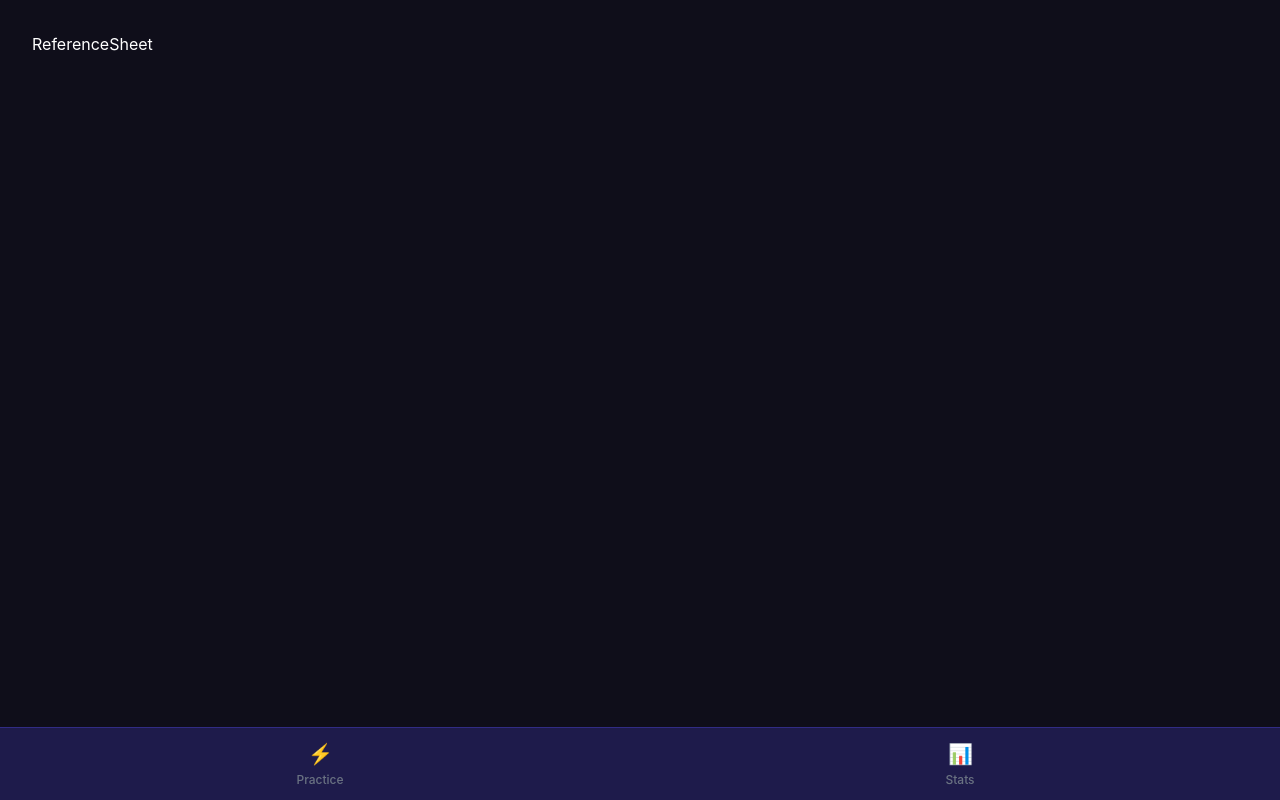
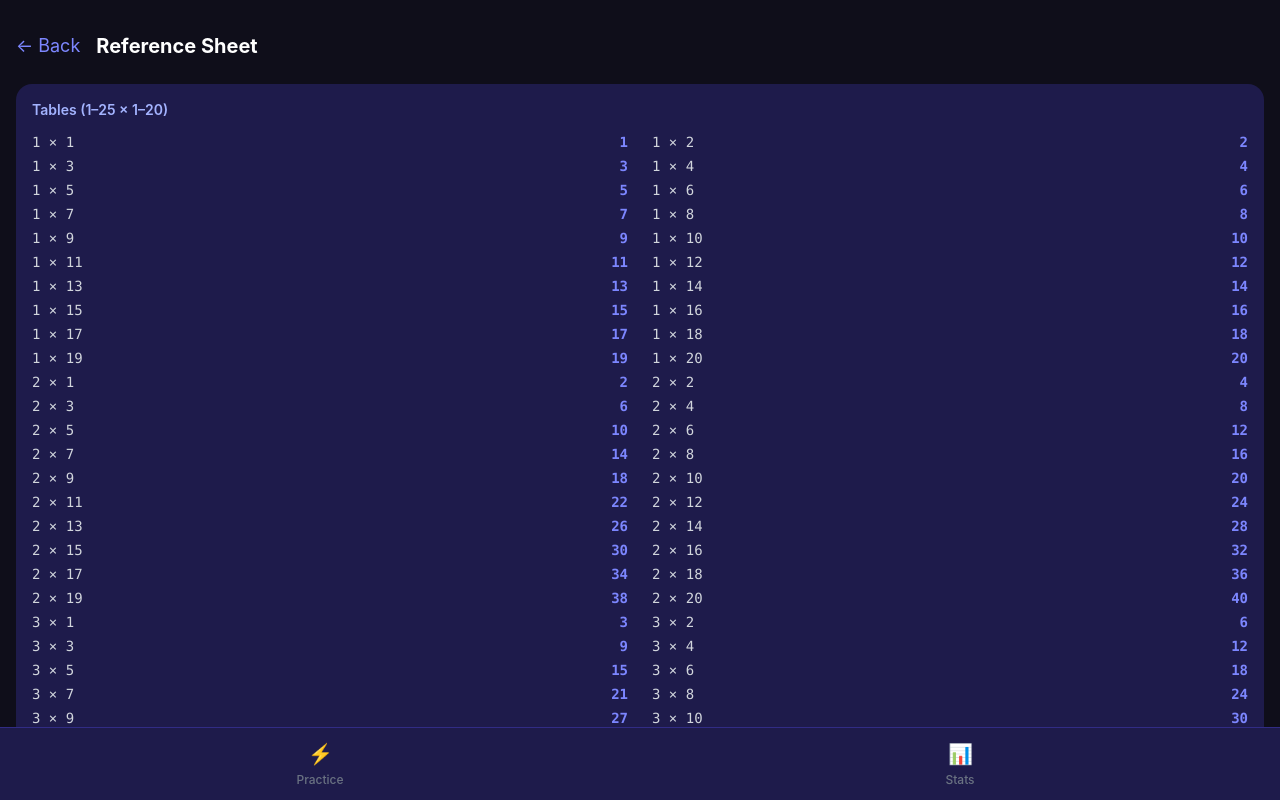
Before and after one commit to VedanshKamdar/speed-math, a React (Vite) app: page /reference in a window 1280 px wide. Shown: the top 800 px of the page. Built offline with nearby package versions, Linux system fonts and the light colour scheme.

Commit message:
feat: add Reference Sheet screen with all 617 question values

```diff
--- a/src/screens/ReferenceSheet.jsx
+++ b/src/screens/ReferenceSheet.jsx
@@ -1 +1,47 @@
-export default function ReferenceSheet() { return <div className="p-8">ReferenceSheet</div> }
+import { useNavigate } from 'react-router-dom'
+import { QUESTION_BANK, CATEGORIES } from '../data/questionBank'
+
+const CATEGORY_LABELS = {
+  tables: 'Tables (1–25 × 1–20)',
+  squares: 'Perfect Squares (1²–25²)',
+  cubes: 'Perfect Cubes (1³–12³)',
+  'powers-base2': 'Powers of 2 (2¹–2¹⁵)',
+  'powers-base3': 'Powers of 3 (3¹–3⁸)',
+  'powers-base4': 'Powers of 4 (4¹–4⁶)',
+  'powers-base5': 'Powers of 5 (5¹–5⁵)',
+  'powers-base6': 'Powers of 6 (6¹–6⁴)',
+  'powers-base7': 'Powers of 7 (7¹–7⁴)',
+  'powers-base8': 'Powers of 8 (8¹–8⁴)',
+  'powers-base9': 'Powers of 9 (9¹–9⁴)',
+  fractions: 'Fractions → % (1/1–1/30)',
+}
+
+export default function ReferenceSheet() {
+  const navigate = useNavigate()
+
+  return (
+    <div className="flex flex-col px-4 pt-8 pb-8 gap-6">
+      <div className="flex items-center gap-4">
+        <button onClick={() => navigate(-1)} className="text-indigo-400 text-lg">← Back</button>
+        <h2 className="text-xl font-bold">Reference Sheet</h2>
+      </div>
+
+      {CATEGORIES.map(cat => {
+        const questions = QUESTION_BANK.filter(q => q.category === cat)
+        return (
+          <div key={cat} className="bg-brand-800 rounded-2xl p-4">
+            <p className="text-sm font-semibold text-indigo-300 mb-3">{CATEGORY_LABELS[cat]}</p>
+            <div className="grid grid-cols-2 gap-x-6 gap-y-1">
+              {questions.map(q => (
+                <div key={q.id} className="flex justify-between text-sm font-mono">
+                  <span className="text-gray-300">{q.prompt}</span>
+                  <span className="text-indigo-400 font-bold">{q.answerDisplay}</span>
+                </div>
+              ))}
+            </div>
+          </div>
+        )
+      })}
+    </div>
+  )
+}
```
